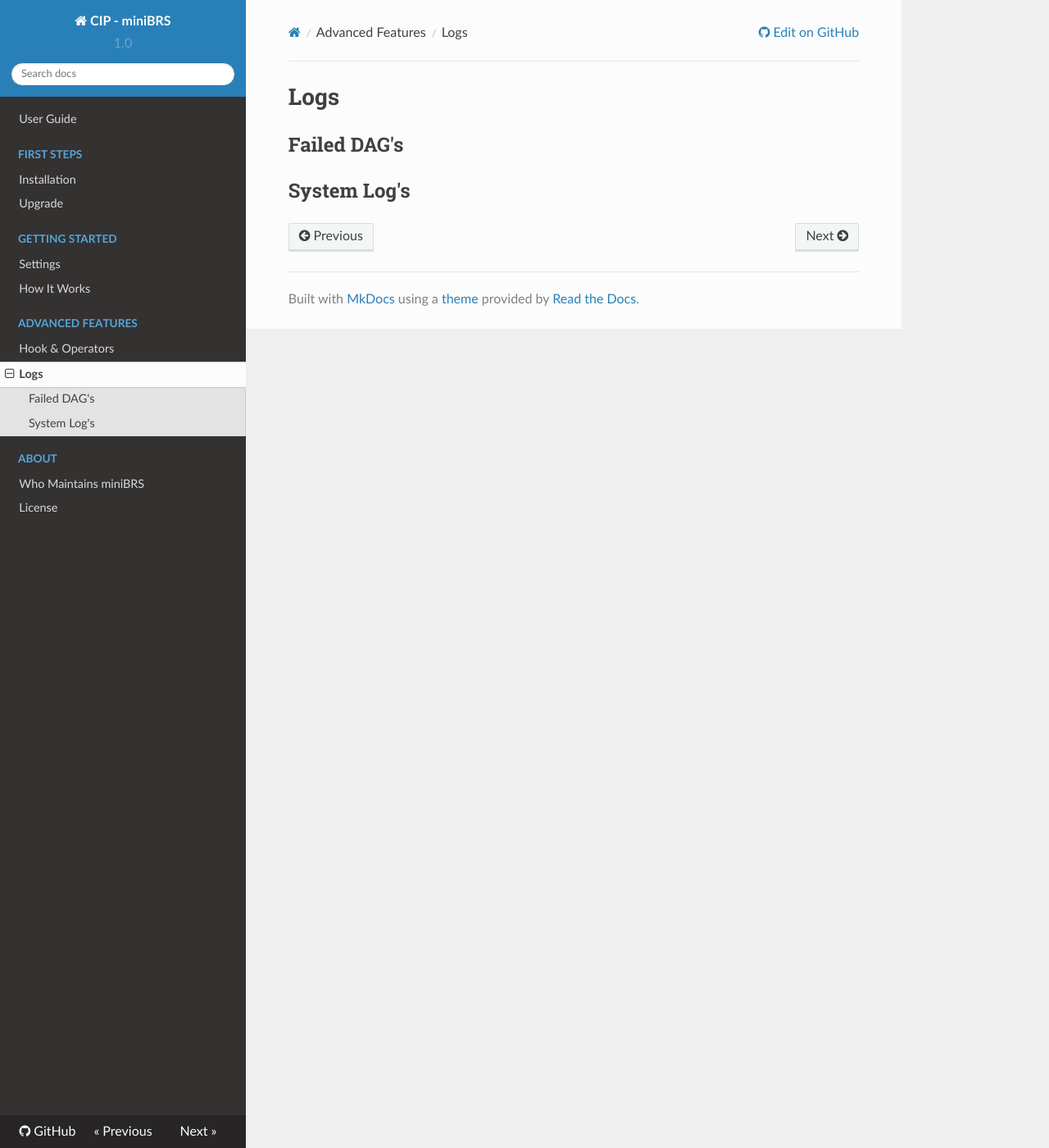
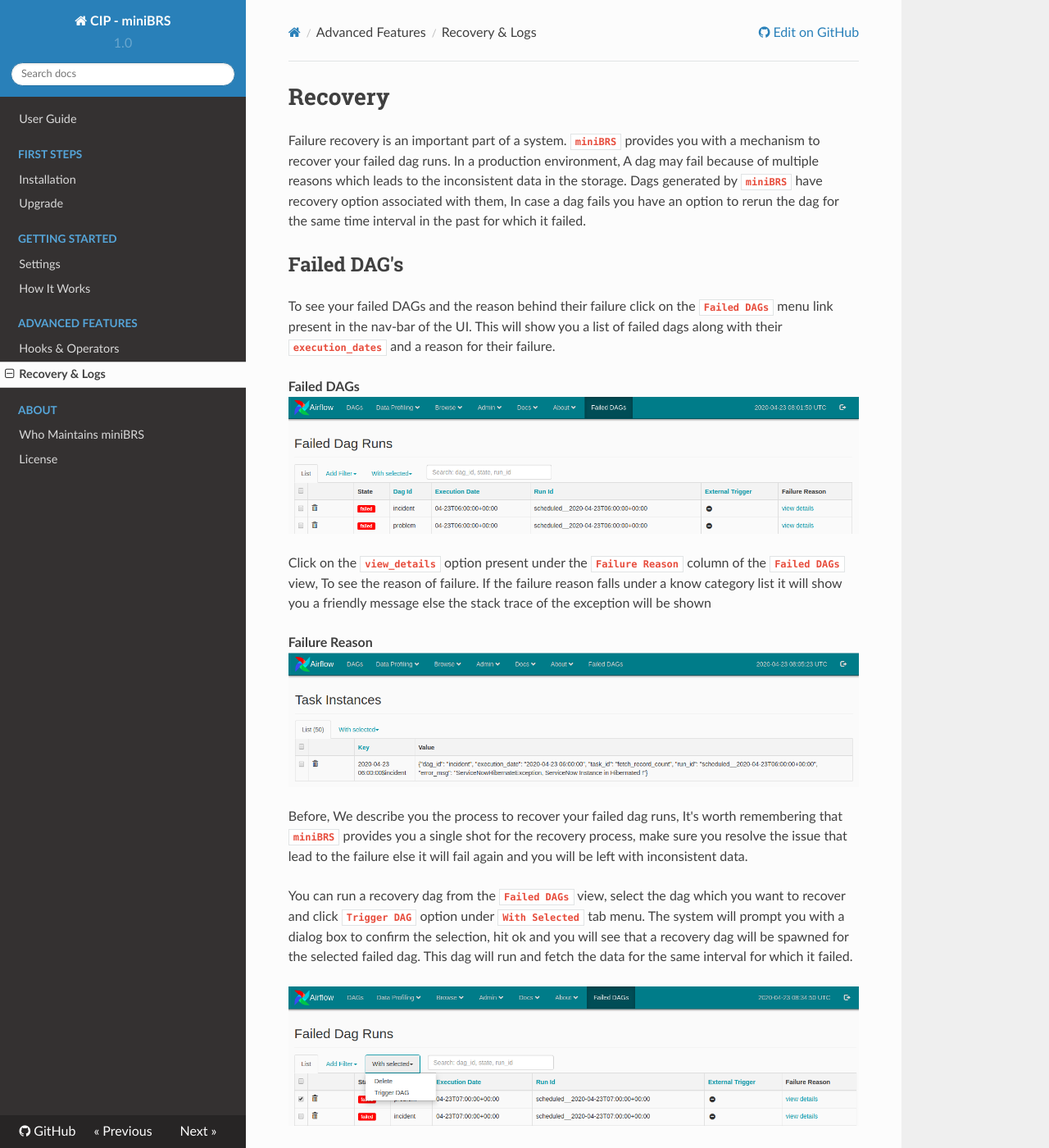
Before and after one commit to shahbaz-ali/miniBRS, an MkDocs documentation site: the page built from docs/logs.md, in a window 1280 px wide and 1400 px high. Shown: the whole window at 82% size. Built offline with MkDocs 1.6.1, drawn with Linux system fonts in a browser that asks for light colours; nearby versions of some CDN libraries; some of the changed text lies outside the part shown.

Commit message:
Updates documentation

```diff
--- a/docs/logs.md
+++ b/docs/logs.md
@@ -1,18 +1,49 @@
-#Logs
+<H1>Recovery</H1>
 
-
-
-
-
-
-
-
-
+Failure recovery is an important part of a system. **`miniBRS`** provides you with a mechanism to recover your failed dag runs.
+In a production environment, A dag may fail because of multiple reasons which leads to the inconsistent data in the storage.
+Dags generated by **`miniBRS`** have recovery option associated with them, In case a dag fails you have an option to rerun the
+dag for the same time interval in the past for which it failed.
 
 ##Failed DAG's
 
+To see your failed DAGs and the reason behind their failure click on the **`Failed DAGs`** menu link present in
+the nav-bar of the UI. This will show you a list of failed dags along with their **`execution_dates`** and a reason for
+their failure.
+
+**Failed DAGs**
+![](img/failed_dags.png)
 
 
+Click on the **`view_details`** option present under the **`Failure Reason`** column of the **`Failed DAGs`** view, To see
+the reason of failure. If the failure reason falls under a know category list it will show you a friendly message else
+the stack trace of the exception will be shown
+
+**Failure Reason**
+![](img/failure_reason.png)
+
+Before, We describe you the process to recover your failed dag runs, It's worth remembering that **`miniBRS`** provides you
+a single shot for the recovery process, make sure you resolve the issue that lead to the failure else it will fail again
+and you will be left with inconsistent data.
+
+You can run a recovery dag from the **`Failed DAGs`** view, select the dag which you want to recover and click **`Trigger DAG`**
+option under **`With Selected`** tab menu. The system will prompt you with a dialog box to confirm the selection, hit ok
+and you will see that a recovery dag will be spawned for the selected failed dag. This dag will run and fetch the data for
+the same interval for which it failed.
+
+![](img/trigger.png)
+
+<br/>
+
+**Recovery DAG Run**
+![](img/r.png)
 
 
-##System Log's
+##Logs
+
+For debugging and maintenance purpose you may need to check the logs of the **`DAGs`** and the associated **`Tasks`**. Logs
+can be seen for each DAG via UI, Airflow provides you an easy way to check out the Logs for each DAG and Task, you can use
+the **`Graph View`** of the DAG to check the logs and status of each Task running or executed.
+
+Log files can be found in **`logs`** folder under **`miniBRS`** project folder. Logs will be present for only last 24 Hours,
+This is because of **`dag_cleanup`** dag which deletes the logs on daily basis to free the storage space.
--- a/mkdocs.yml
+++ b/mkdocs.yml
@@ -12,8 +12,8 @@ nav:
     - Settings: settings.md
     - How It Works: how_it_works.md
   - Advanced Features:
-    - Hook & Operators: hooks_and_operators.md
-    - Logs: logs.md
+    - Hooks & Operators: hooks_and_operators.md
+    - Recovery & Logs: logs.md
   - About:
     - Who Maintains miniBRS: about.md
     - License: LICENSE.md
```
Also changed, not shown: docs/upgrade.md (+12 -3 lines), docs/img/failed_dags.png (added), docs/img/failure_reason.png (added), docs/img/r.png (added), docs/img/trigger.png (added).
